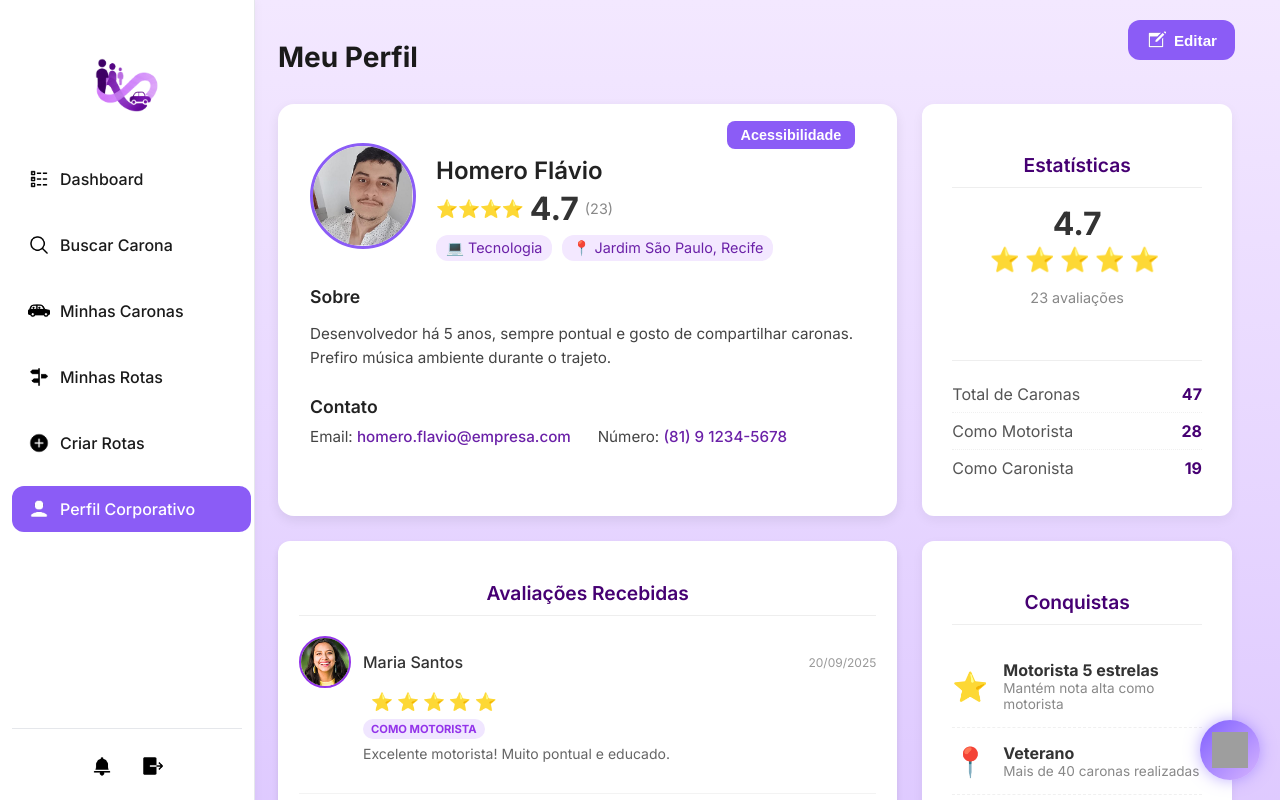
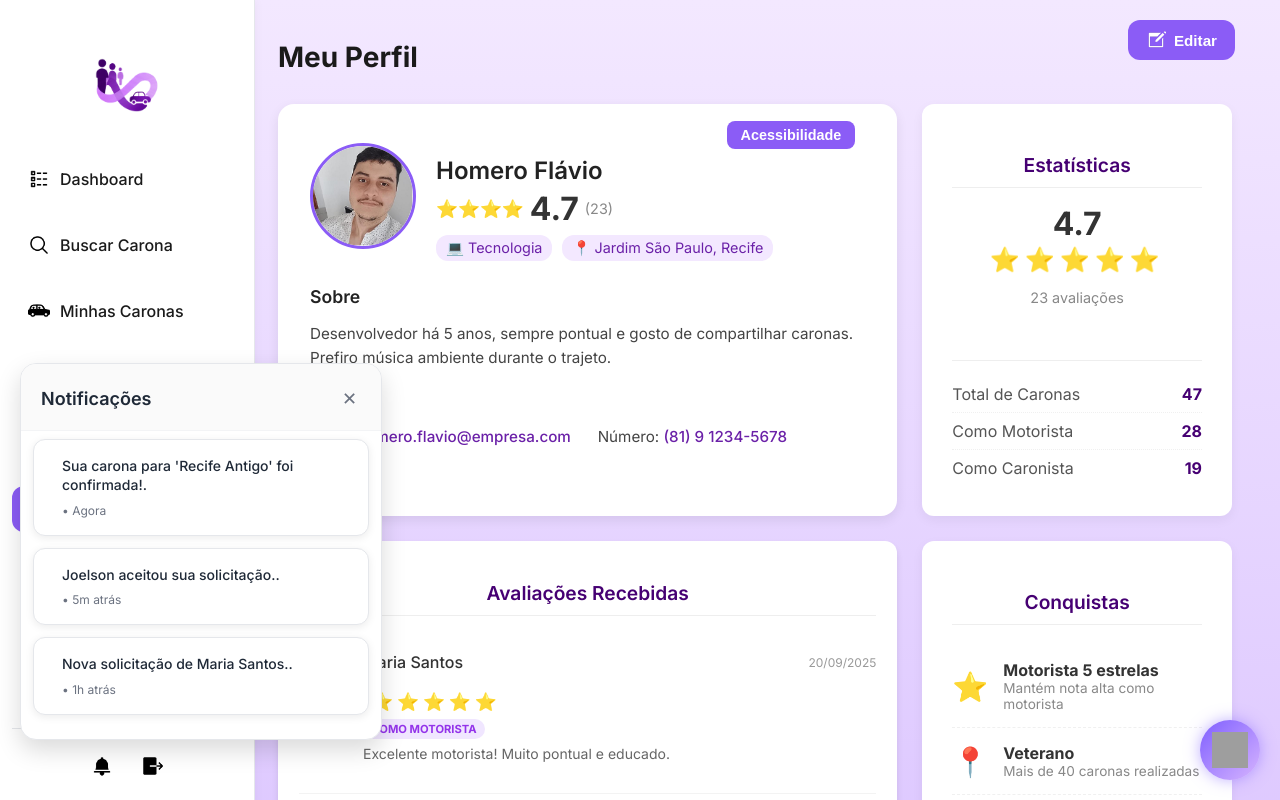
Before and after one commit to JoelsonJose/VamosJuntos, a React (Create React App) app: page /perfil in a window 1280 px wide. Both pictures are taken after a click on the button 102 px from the left and 766 px from the top of the page. Shown: the top 800 px of the page. Built offline with nearby package versions, Linux system fonts and the light colour scheme; grey boxes are pictures that could not be loaded.

Commit message:
implementação da tela de notificação

```diff
--- /dev/null
+++ b/src/components/CardNotificacao/CardNotificacao.css
@@ -0,0 +1,62 @@
+/* src/components/CardNotificacao/CardNotificacao.css */
+.card-notificacao {
+  display: flex;
+  align-items: flex-start;
+  gap: 12px;
+  background-color: #ffffff;
+  border: 1px solid #e5e7eb;
+  border-radius: 12px;
+  padding: 16px;
+  margin-bottom: 12px;
+  box-shadow: 0 2px 8px rgba(0, 0, 0, 0.08);
+  transition: all 0.3s ease;
+  cursor: pointer;
+}
+
+.card-notificacao:hover {
+  transform: translateY(-2px);
+  box-shadow: 0 4px 12px rgba(0, 0, 0, 0.12);
+  border-color: #8b5cf6;
+}
+
+.card-notificacao-icon {
+  font-size: 18px;
+  flex-shrink: 0;
+  margin-top: 2px;
+}
+
+.card-notificacao-content {
+  flex: 1;
+}
+
+.card-notificacao-message {
+  font-family: 'Inter', sans-serif;
+  font-size: 14px;
+  font-weight: 500;
+  color: #1f2937;
+  margin: 0 0 4px 0;
+  line-height: 1.4;
+}
+
+.card-notificacao-time {
+  font-family: 'Inter', sans-serif;
+  font-size: 12px;
+  color: #6b7280;
+  font-weight: 400;
+}
+
+.card-notificacao--success {
+  border-left: 4px solid #10b981;
+}
+
+.card-notificacao--warning {
+  border-left: 4px solid #f59e0b;
+}
+
+.card-notificacao--info {
+  border-left: 4px solid #3b82f6;
+}
+
+.card-notificacao--carona {
+  border-left: 4px solid #8b5cf6;
+}
--- /dev/null
+++ b/src/components/CardNotificacao/CardNotificacao.js
@@ -0,0 +1,21 @@
+import React from 'react';
+import './CardNotificacao.css';
+
+function CardNotificacao({ message, time, type = "info" }) {
+  return (
+    <div className={`card-notificacao card-notificacao--${type}`}>
+      <div className="card-notificacao-icon">
+        {type === "success" && "✅"}
+        {type === "warning" && "⚠️"}
+        {type === "info" && "💡"}
+        {type === "carona" && "🚗"}
+      </div>
+      <div className="card-notificacao-content">
+        <p className="card-notificacao-message">{message}.</p>
+        <small className="card-notificacao-time">• {time}</small>
+      </div>
+    </div>
+  );
+}
+
+export default CardNotificacao;
--- a/src/components/CardPerfil/ReviewsCard.css
+++ b/src/components/CardPerfil/ReviewsCard.css
@@ -112,7 +112,7 @@
     display: -webkit-box;
     -webkit-box-orient: vertical;
     overflow: hidden;
-    -webkit-line-clamp: 2;
+    --webkit-line-clamp: 2;
     line-height: 1.4;
 }
 
--- /dev/null
+++ b/src/components/CentralNotificacao/CentralNotificacao.css
@@ -0,0 +1,96 @@
+.central-notificacao {
+  position: fixed;
+  bottom: 60px;
+  left: 20px;
+  background: #ffffff;
+  border: 1px solid #e5e7eb;
+  border-radius: 16px;
+  width: 360px;
+  max-height: 480px;
+  box-shadow: 0 10px 25px rgba(0, 0, 0, 0.15);
+  z-index: 10000;
+  overflow: hidden;
+}
+
+.central-notificacao-header {
+  display: flex;
+  justify-content: space-between;
+  align-items: center;
+  padding: 20px 20px 16px 20px;
+  border-bottom: 1px solid #f3f4f6;
+  background: #fafafa;
+}
+
+.central-notificacao-title {
+  font-family: 'Inter', sans-serif;
+  font-size: 18px;
+  font-weight: 600;
+  color: #1f2937;
+  margin: 0;
+}
+
+.central-notificacao-close {
+  background: none;
+  border: none;
+  font-size: 18px;
+  color: #6b7280;
+  cursor: pointer;
+  padding: 4px;
+  border-radius: 4px;
+  transition: all 0.2s ease;
+}
+
+.central-notificacao-close:hover {
+  background: #f3f4f6;
+  color: #374151;
+}
+
+.central-notificacao-content {
+  padding: 8px 12px 12px 12px;
+  max-height: 400px;
+  overflow-y: auto;
+}
+
+.central-notificacao-empty {
+  text-align: center;
+  padding: 40px 20px;
+  color: #6b7280;
+}
+
+.central-notificacao-empty p {
+  font-family: 'Inter', sans-serif;
+  font-size: 16px;
+  font-weight: 500;
+  margin: 0 0 8px 0;
+}
+
+.central-notificacao-empty small {
+  font-family: 'Inter', sans-serif;
+  font-size: 14px;
+  color: #9ca3af;
+}
+
+.central-notificacao-content::-webkit-scrollbar {
+  width: 6px;
+}
+
+.central-notificacao-content::-webkit-scrollbar-track {
+  background: #f1f5f9;
+  border-radius: 3px;
+}
+
+.central-notificacao-content::-webkit-scrollbar-thumb {
+  background: #cbd5e1;
+  border-radius: 3px;
+}
+
+.central-notificacao-content::-webkit-scrollbar-thumb:hover {
+  background: #94a3b8;
+}
+.notificacao-simples {
+  background: #f8f9fa;
+  border-left: 4px solid #8b5cf6;
+  padding: 12px;
+  margin-bottom: 8px;
+  border-radius: 4px;
+}
--- /dev/null
+++ b/src/components/CentralNotificacao/CentralNotificacao.js
@@ -0,0 +1,36 @@
+import React from 'react';
+import CardNotificacao from '../CardNotificacao/CardNotificacao';
+import './CentralNotificacao.css';
+
+function CentralNotificacao({ notifications, onClose }) {
+  return (
+    <div className="central-notificacao">
+      <div className="central-notificacao-header">
+        <h3 className="central-notificacao-title">Notificações</h3>
+        <button className="central-notificacao-close" onClick={onClose}>
+          ✕
+        </button>
+      </div>
+
+      <div className="central-notificacao-content">
+        {notifications.length === 0 ? (
+          <div className="central-notificacao-empty">
+            <p>Nenhuma notificação</p>
+            <small>Novas notificações aparecerão aqui</small>
+          </div>
+        ) : (
+          notifications.map((notif, index) => (
+            <CardNotificacao
+              key={index}
+              message={notif.message}
+              time={notif.time}
+              type={notif.type}
+            />
+          ))
+        )}
+      </div>
+    </div>
+  );
+}
+
+export default CentralNotificacao;
--- a/src/components/Sidebar/Sidebar.js
+++ b/src/components/Sidebar/Sidebar.js
@@ -1,7 +1,8 @@
-import React from 'react';
+import React, { useState } from 'react';
 import { Link, useLocation } from 'react-router-dom';
 import './Sidebar.css';
 import logo from '../../assets/Somente_Logo_VJ 1.png';
+import CentralNotificacao from '../CentralNotificacao/CentralNotificacao';
 
 // Imports dos Ícones Pretos
 import IconDashboardB from '../../assets/Sidebar_icons/Detailsb.png';
@@ -35,6 +36,18 @@ export default function Sidebar() {
     { label: 'Criar Rotas', iconB: IconCriarRotasB, iconW: IconCriarRotasW, path: '/criar' },
     { label: 'Perfil Corporativo', iconB: IconPerfilB, iconW: IconPerfilW, path: '/perfil' },
   ];
+
+   const [isNotificacaoOpen, setIsNotificacaoOpen] = useState(false);
+
+   const [notifications, setNotifications] = useState([
+    { message: "Sua carona para 'Recife Antigo' foi confirmada!", time: "Agora", type: "simples" },
+    { message: "Joelson aceitou sua solicitação.", time: "5m atrás", type: "simples" },
+    { message: "Nova solicitação de Maria Santos.", time: "1h atrás", type: "simples" },
+  ]);
+
+   const toggleNotificacoes = () => {
+    setIsNotificacaoOpen(!isNotificacaoOpen);
+  };
 
   return (
     <aside className="sidebar">
@@ -74,7 +87,7 @@ export default function Sidebar() {
       </div>
 
       <div className="sidebar-footer">
-        <button className="footer-btn">
+        <button className="footer-btn" onClick={toggleNotificacoes}>
           <div className="nav-icon-container">
             <img src={IconNotificacaoB} alt="Notificações" className="nav-icon icon-b" />
             <img src={IconNotificacaoW} alt="Notificações" className="nav-icon icon-w" />
@@ -87,6 +100,12 @@ export default function Sidebar() {
           </div>
         </Link>
       </div>
+        {isNotificacaoOpen && (
+        <CentralNotificacao
+          notifications={notifications}
+          onClose={toggleNotificacoes}
+        />
+        )}
     </aside>
   );
 }
```
